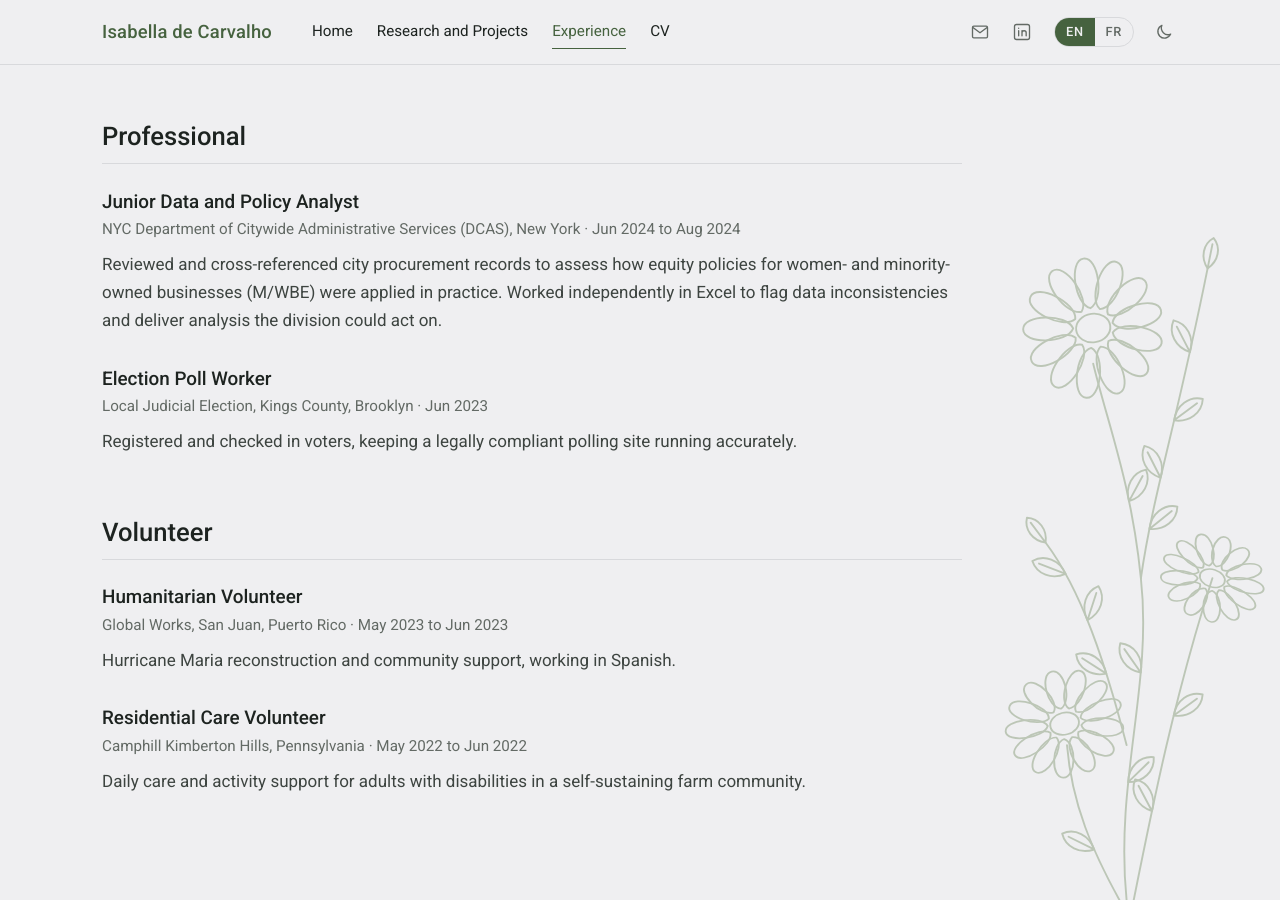
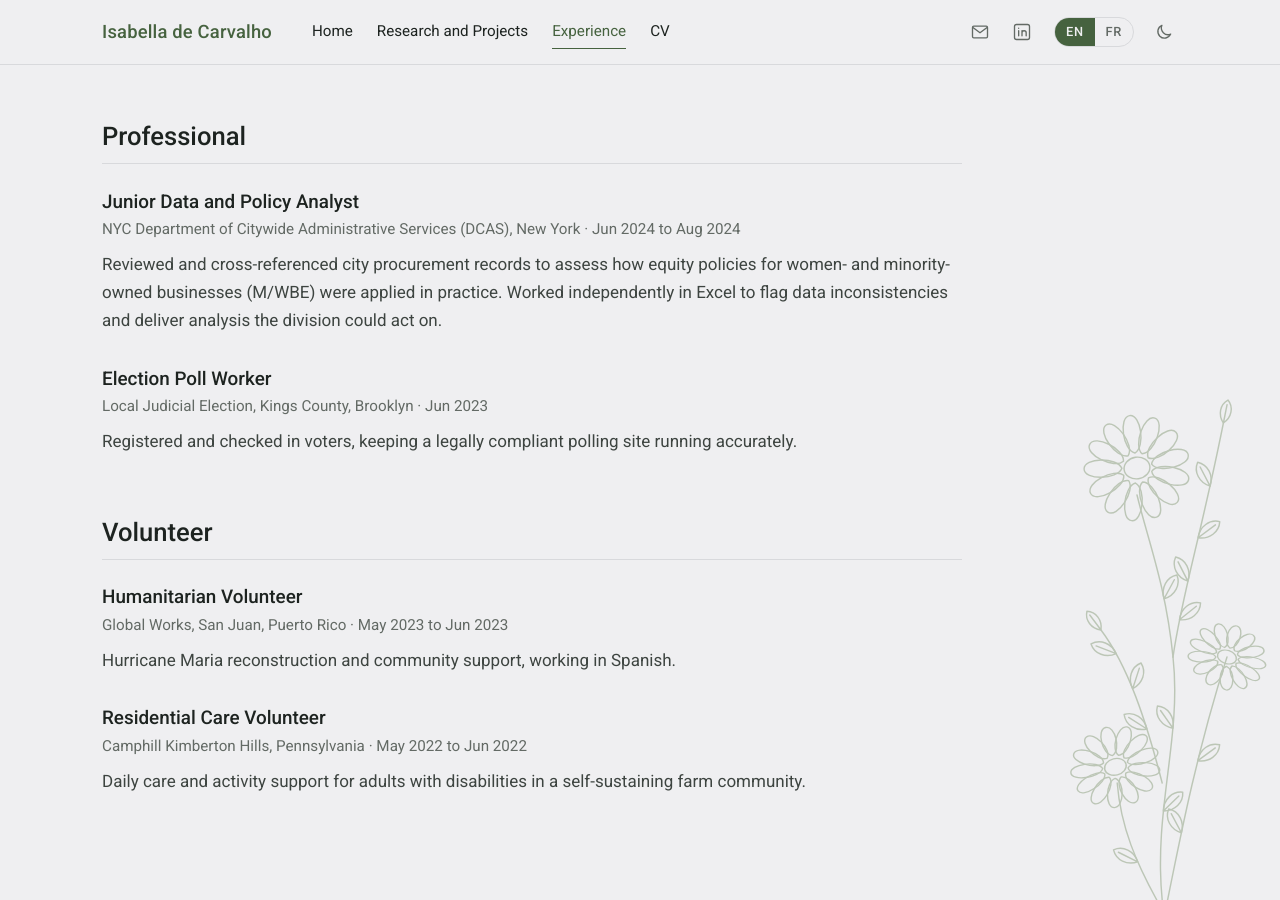
Before and after one commit to imdecarvalho/imdecarvalho.github.io, a Jekyll site: the page built from _pages/en/experience.md, in a window 1280 px wide and 900 px high. Built offline with Jekyll 4.4.1, drawn with Linux system fonts in a browser that asks for light colours.

Commit message:
Daisies in proportion to the screen; home smallest

```diff
--- a/assets/css/style.css
+++ b/assets/css/style.css
@@ -72,15 +72,16 @@ body {
    SIZE: the daisies fill the free space between the end of the text and the right
    edge of the screen, never more than --daisy-max. To change the size, change these:
      --text-w     how wide the text is on that kind of page
-     --daisy-max  the biggest the daisies may get on that kind of page            */
+     --daisy-max  the biggest the daisies may get on that kind of page; the vh part
+                  keeps them in proportion to the screen height (height = 2.4 x width) */
 body {
   --text-w: calc(var(--wide) - 2 * var(--gutter));   /* home: text uses the full width */
-  --daisy-max: 260px;
+  --daisy-max: min(200px, 20vh);                      /* home: smallest, the text is wide */
 }
 body.layout-page,
 body.layout-paper {
   --text-w: 860px;                                    /* Research, Experience, papers */
-  --daisy-max: 320px;
+  --daisy-max: min(230px, 25vh);                      /* a bit bigger than home, about 60% of the screen height at most */
 }
 body {
   --daisy-w: min(var(--daisy-max),
```
